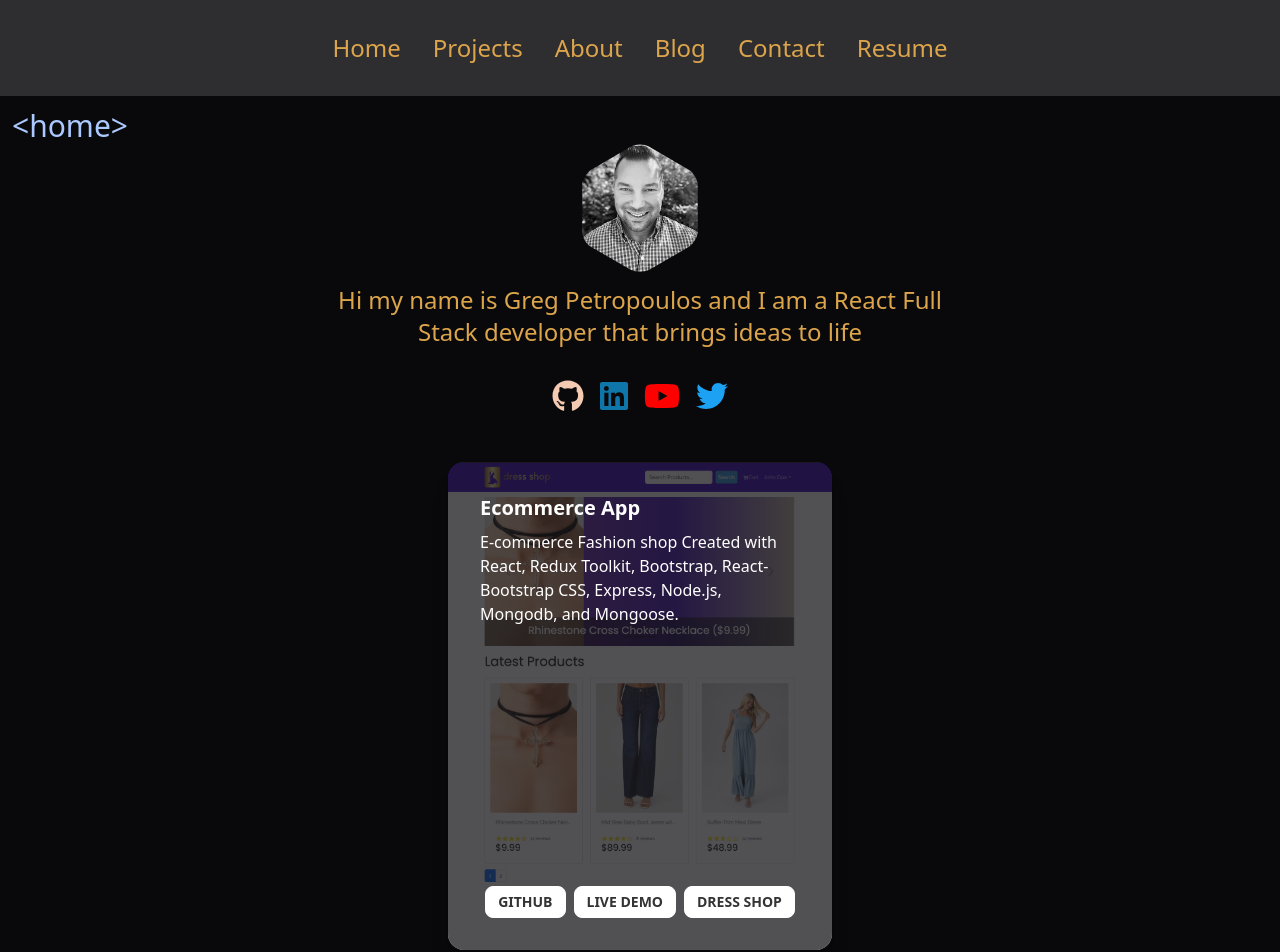
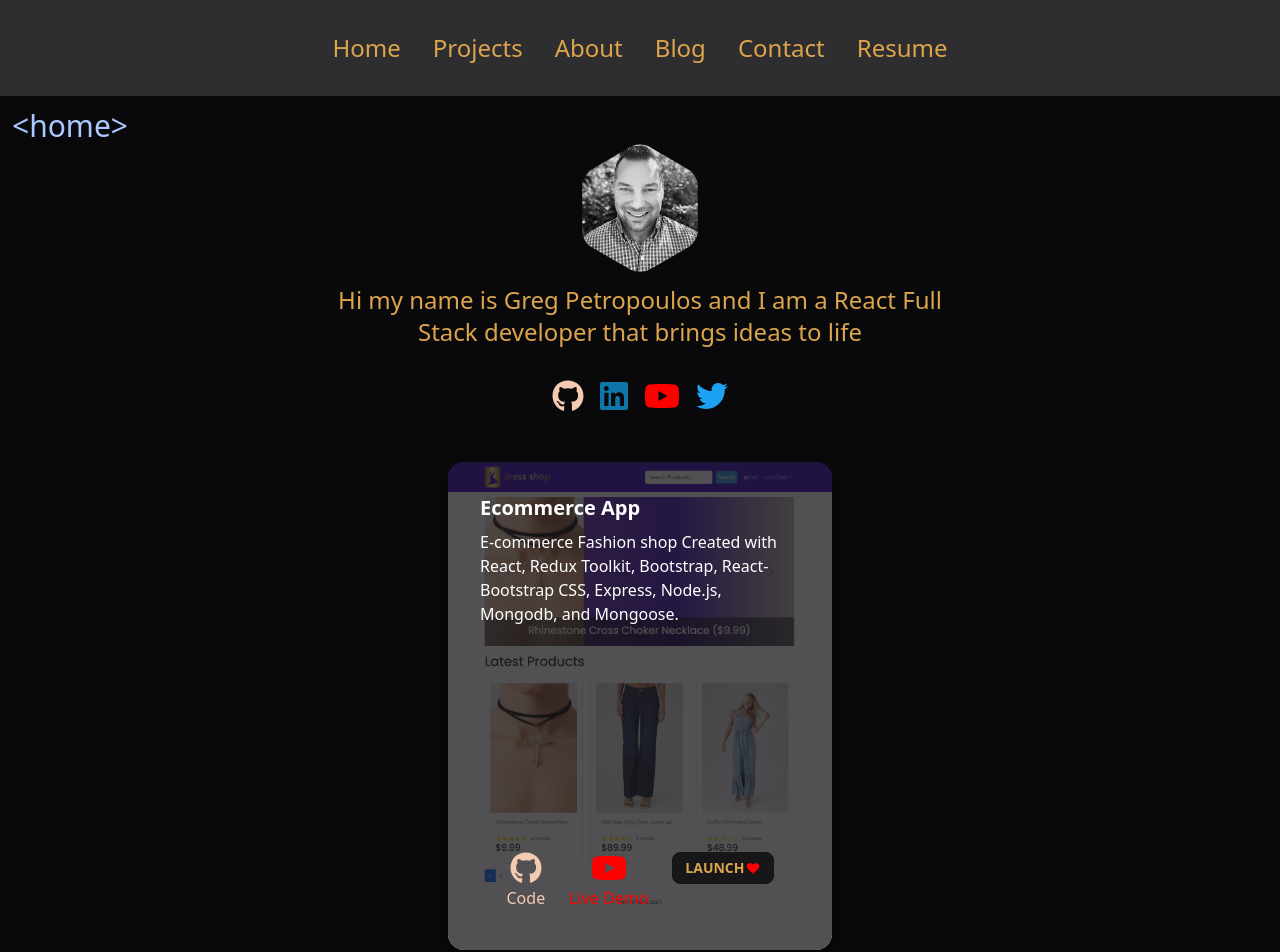
Before and after one commit to GregPetropoulos/GP-XP, a React (Create React App) app: page / in a window 1280 px wide. Shown: the top 952 px of the page. Built offline with nearby package versions, Linux system fonts and the light colour scheme; no server answers.

Commit message:
Total refactor, added meta tags, cleaned up icons

```diff
--- a/src/App.jsx
+++ b/src/App.jsx
@@ -9,9 +9,7 @@ import Nav from './components/Nav';
 import MainFooter from './components/MainFooter';
 
 // TODO Implement Meta
-//TODO refactor Spinner
 //TODO REFACTOR PROJECTS AND MORE ME
-// TODO REFACTOR TABLE TECH
 const App = () => {
   useEffect(() => {
     ReactGa.initialize(
--- a/src/components/ContactForm.jsx
+++ b/src/components/ContactForm.jsx
@@ -25,7 +25,7 @@ const ContactForm = () => {
           Email Address
         </label>
         <input
-          className='input input-accent text-success'
+          className='input input-accent text-primary'
           id='email'
           type='email'
           name='email'
@@ -36,7 +36,7 @@ const ContactForm = () => {
           Message
         </label>
         <textarea
-          className='textarea textarea-accent text-success'
+          className='textarea textarea-accent text-primary'
           id='message'
           name='message'
           placeholder='Send me a message'
@@ -55,7 +55,7 @@ const ContactForm = () => {
         <a
           href={GregPetropoulosResume}
           download='Greg-Petropoulos-React-Dev'
-          className='  w-1/3 btn btn-xs btn-outline btn-primary sm:btn-lg '
+          className='w-1/2 btn btn-outline btn-primary btn-xs text-xs sm:btn-lg '
         >
           RESUME
         </a>
--- /dev/null
+++ b/src/components/Meta.jsx
@@ -0,0 +1,24 @@
+import React from 'react';
+import { Helmet } from 'react-helmet-async';
+import PropTypes from 'prop-types';
+
+const Meta = ({ title, description, keywords }) => {
+  return (
+    <Helmet>
+      <title>{title}</title>
+      <meta name='description' content={description} />
+      <meta name='keywords' content={keywords} />
+    </Helmet>
+  );
+};
+Meta.defaultProps = {
+    title: 'Welcome Greg Petropoulos Frontend Portfolio',
+    description: 'Greg Petropoulos is proficient react developer in react and react native as frontend software engineer',
+    keywords: 'Greg Petropoulos, React, React Native, frontend, software engineer, frontend developer, react developer, react.js, JavaScript, UI,UX,web developer, mobile developer',
+  };
+  Meta.propTypes = {
+    title: PropTypes.string,
+    description: PropTypes.string,
+    keywords: PropTypes.string,
+  };
+export default Meta;
--- a/src/components/TopProjects.jsx
+++ /dev/null
@@ -1,61 +0,0 @@
-import React from 'react';
-import { Link } from 'react-router-dom';
-import dressShopImage from '../assets/images/desktop/home-desktop.png';
-// TODO MAKE DEMO
-const TopProjects = () => {
-  return (
-    <section>
-      <div className='flex flex-row justify-center w-full my-10'>
-        <div className='card w-96 bg-base-100 shadow-xl image-full mx-10'>
-          <figure>
-            <img src={dressShopImage} alt='Shoes' />
-          </figure>
-          <div className='card-body'>
-            <h2 className='card-title text-primary'>Ecommerce App</h2>
-            <p className='text-primary'>
-              E-commerce Fashion shop Created with React, Redux Toolkit, Bootstrap, React-Bootstrap
-              CSS, Express, Node.js, Mongodb, and Mongoose.
-            </p>
-            <div className='card-actions align-center justify-center text-primary w-full'>
-              <a
-                href='https://github.com/GregPetropoulos/FashionShop'
-                target='_blank'
-                rel='noreferrer'
-                alt='github ecommerce app link'
-                className='btn btn-primary btn-sm'
-              >
-                Github
-              </a>
-              <a
-                href='/'
-                target='_blank'
-                rel='noreferrer'
-                alt='youtube live demo ecommerce app'
-                className='btn btn-primary btn-sm'
-              >
-                Live Demo
-              </a>
-              <a
-                href='https://fashionshopservice.onrender.com/'
-                target='_blank'
-                rel='noreferrer'
-                alt='fashion ecommerce deployed link'
-                className='btn btn-primary btn-sm'
-              >
-                Dress Shop
-              </a>
-            </div>
-          </div>
-        </div>
-      </div>
-
-      <div className=' flex-row w-1/2 text-center justify-center'>
-        <Link to='/projects' className=' btn  btn-outline btn-primary btn-sm  '>
-          See more projects
-        </Link>
-      </div>
-    </section>
-  );
-};
-
-export default TopProjects;
--- a/src/pages/About.jsx
+++ b/src/pages/About.jsx
@@ -1,8 +1,10 @@
 import AboutSection from '../components/AboutSection';
+import Meta from '../components/Meta';
 
 const About = () => {
   return (
     <section>
+       <Meta title='Greg Petropoulos react developer about page' description='About technology Greg Petropoulos is proficient in as a frontend developer'/>
       <p className='ml-3 mt-3 text-xl  text-secondary-content sm:text-3xl'>&lt;about&gt;</p>
       <AboutSection />
       <p className='ml-3 text-xl text-secondary-content sm:text-3xl'>&lt;/about&gt;</p>
--- a/src/pages/Blog.jsx
+++ b/src/pages/Blog.jsx
@@ -1,8 +1,10 @@
 import BlogList from '../components/BlogList';
+import Meta from '../components/Meta';
 
 const Blog = () => {
   return (
     <section>
+      <Meta title='Greg Petropoulos react developer blogs' description='A list of blogs that are coding, programming, frontend developer related'/>
       <p className='ml-3 mt-3 text-xl text-secondary-content sm:text-3xl'>&lt;blog&gt;</p>
       <div className='block mt-6 text-primary text-sm sm:grid gap-1 grid-cols-3 grid-rows-3 '>
         <BlogList />
--- a/src/pages/Home.jsx
+++ b/src/pages/Home.jsx
@@ -4,8 +4,10 @@ import About from './About';
 import Contact from './Contact';
 import Blog from './Blog';
 import Section from '../components/Section';
+import { FontAwesomeIcon } from '@fortawesome/react-fontawesome';
+import { faGithub, faYoutube } from '@fortawesome/free-brands-svg-icons';
+import Meta from '../components/Meta';
 import dressShopImage from '../assets/images/desktop/home-desktop.png';
-// import TopProjects from '../components/TopProjects'
 
 // TODO MAKE DEMO
 const TopProjects = () => {
@@ -18,7 +20,7 @@ const TopProjects = () => {
           </figure>
           <div className='card-body'>
             <h2 className='card-title text-primary'>Ecommerce App</h2>
-            <p className='text-primary'>
+            <p className='text-primary text-xs sm:text-base'>
               E-commerce Fashion shop Created with React, Redux Toolkit, Bootstrap, React-Bootstrap
               CSS, Express, Node.js, Mongodb, and Mongoose.
             </p>
@@ -28,35 +30,53 @@ const TopProjects = () => {
                 target='_blank'
                 rel='noreferrer'
                 alt='github ecommerce app link'
-                className='btn btn-primary btn-sm'
+                // className='btn btn-primary btn-sm'
+                style={{ color: '#F4CBB2' }}
+                className=' m-2 hover:scale-125 transition ease-in-out text-center'
               >
-                Github
+                <FontAwesomeIcon className='icon' icon={faGithub} size='2x' />
+                <p>Code</p>
               </a>
               <a
-                href='/'
+                href='https://www.youtube.com/channel/UC59RJzqORuQTPjePJVml-pw'
                 target='_blank'
                 rel='noreferrer'
                 alt='youtube live demo ecommerce app'
-                className='btn btn-primary btn-sm'
+                // className='btn btn-primary btn-sm'
+                style={{ color: '#FF0000' }}
+                className=' m-2 hover:scale-125 transition ease-in-out text-center '
               >
-                Live Demo
+                <FontAwesomeIcon className='icon' icon={faYoutube} size='2x' />
+                <p>Live Demo</p>
               </a>
-              <a
-                href='https://fashionshopservice.onrender.com/'
-                target='_blank'
-                rel='noreferrer'
-                alt='fashion ecommerce deployed link'
-                className='btn btn-primary btn-sm'
+              <button
+                className='btn btn-sm m-2 hover:scale-125 transition ease-in-out text-center '
+                onClick={() => window.open('https://fashionshopservice.onrender.com/', '_blank')}
               >
-                Dress Shop
-              </a>
+                Launch
+                <svg
+                  xmlns='http://www.w3.org/2000/svg'
+                  className='h-4 w-4'
+                  fill='red'
+                  viewBox='0 0 24 24'
+                  // stroke='currentColor'
+                  stroke='red'
+                >
+                  <path
+                    strokeLinecap='round'
+                    strokeLinejoin='round'
+                    strokeWidth='1'
+                    d='M4.318 6.318a4.5 4.5 0 000 6.364L12 20.364l7.682-7.682a4.5 4.5 0 00-6.364-6.364L12 7.636l-1.318-1.318a4.5 4.5 0 00-6.364 0z'
+                  />
+                </svg>
+              </button>
             </div>
           </div>
         </div>
       </div>
 
-      <div className=' flex-row w-full text-center justify-center'>
-        <Link to='/projects' className=' w-1/3 btn  btn-outline btn-primary  '>
+      <div className=' flex justify-center  '>
+        <Link to='/projects' className='  btn btn-outline btn-primary btn-xs text-xs sm:btn-lg '>
           See more projects
         </Link>
       </div>
@@ -67,7 +87,7 @@ const TopProjects = () => {
 const Home = () => {
   return (
     <>
-      {/* <main className='flex flex-col justify-center align-middle scrollbar-hide w-full'> */}
+      <Meta />
       <p className='ml-3 mt-3 text-xl text-secondary-content sm:text-3xl'>&lt;home&gt;</p>
       <HomeSection />
       <Section />
--- a/src/pages/Projects.jsx
+++ b/src/pages/Projects.jsx
@@ -3,6 +3,7 @@ import React, { useState} from 'react';
 import projectData from '../assets/data/projectData';
 import Spinner from '../components/Spinner';
 import ProjectItems from '../components/ProjectItems';
+import Meta from '../components/Meta';
 
 const Projects = () => {
   // const [projectData, SetProjectData]=useState(imageArr)
@@ -91,6 +92,7 @@ const Projects = () => {
   loading && <Spinner />;
   return (
     <section>
+      <Meta title='Greg Petropoulos react developer project page' description='Fullstack applications built by the react developer Greg Petropoulos' />
       <p className='ml-3 text-xl text-secondary-content sm:text-3xl '>&lt;projects&gt;</p>
       <div className=' m-2 flex flex-row justify-center'>
         <small className=' text-xsm text-center'>
```
Also changed, not shown: src/components/BlogList.jsx (+3 -4 lines).
